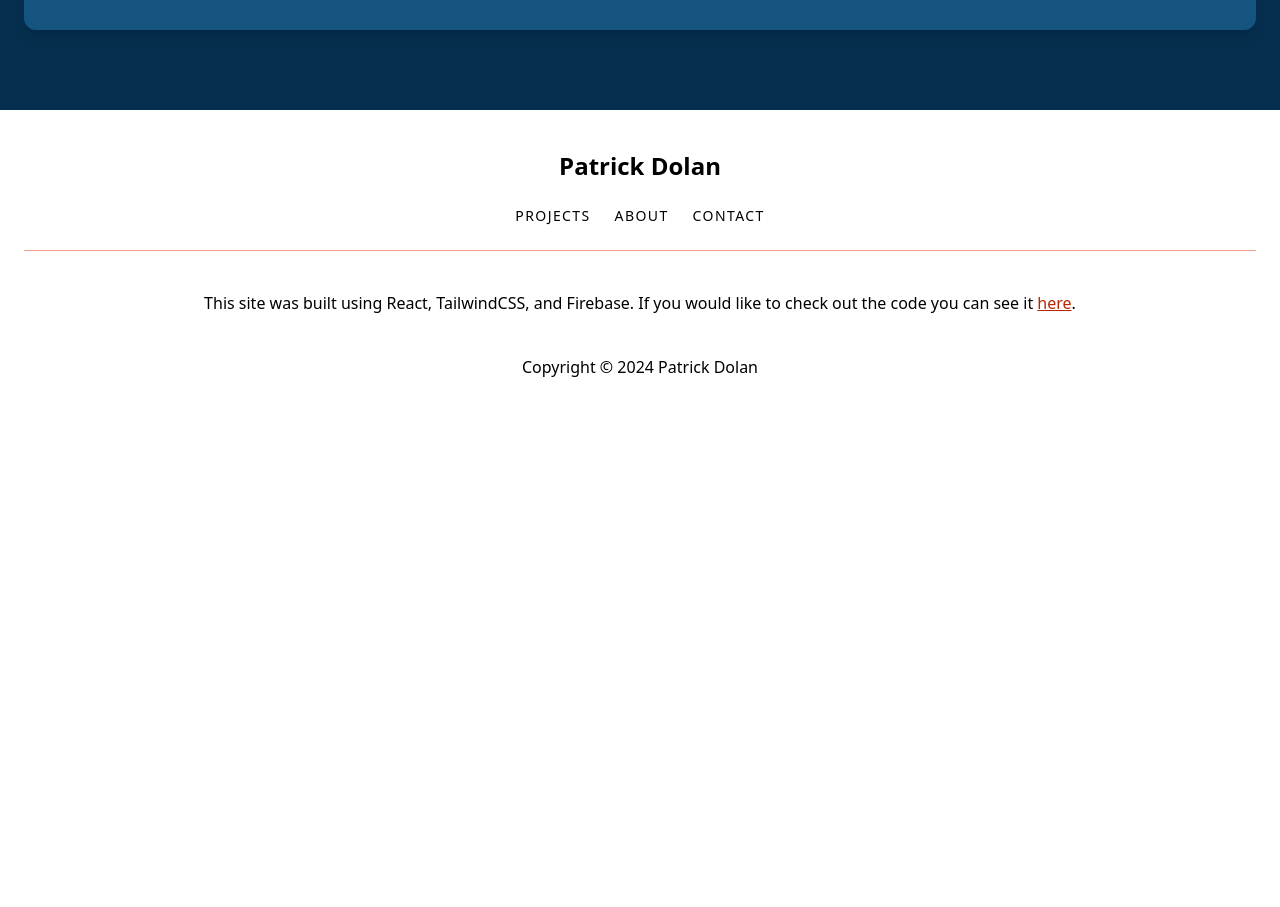
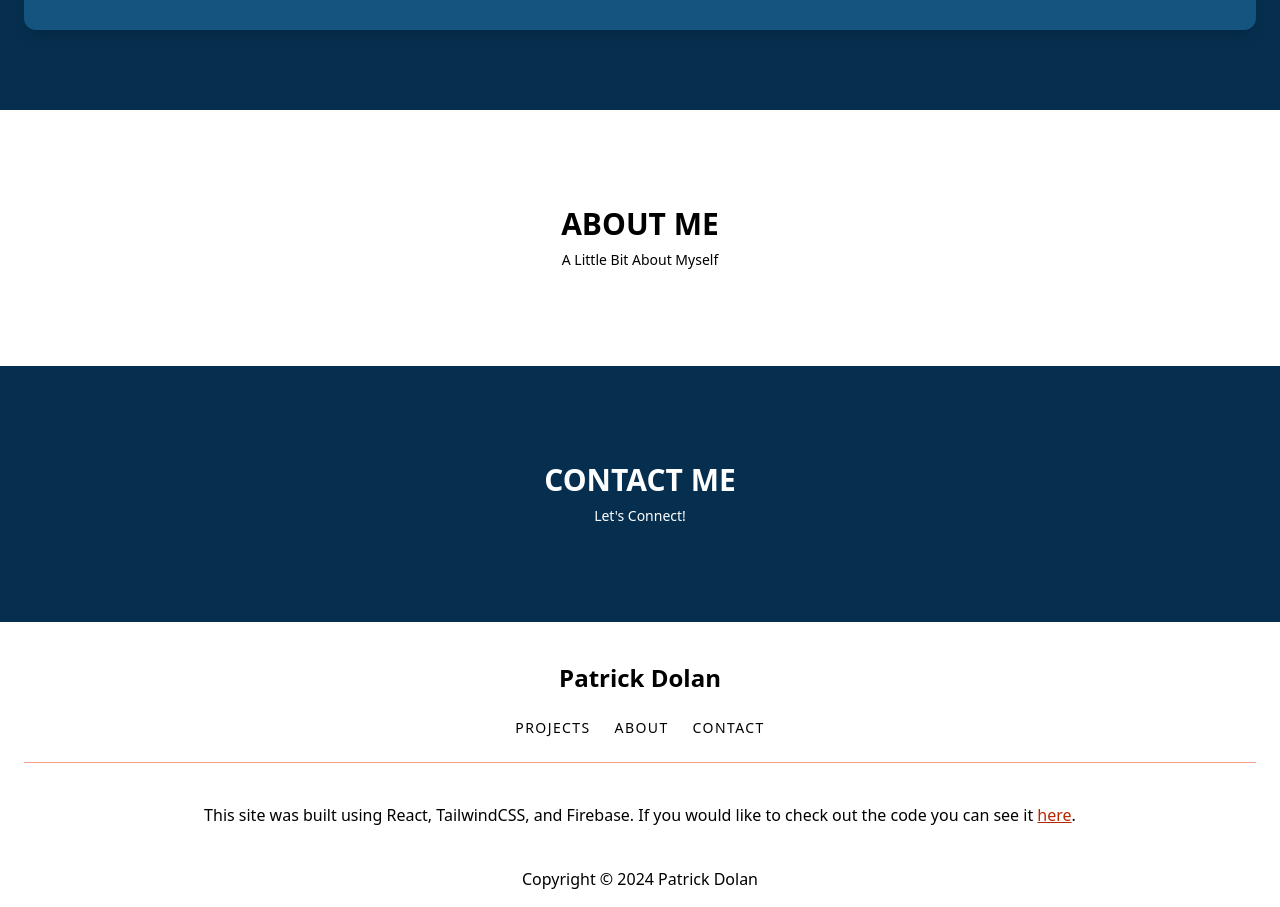
Before and after one commit to Patrick-Dolan/portfolio, a React (Vite) app: page / in a window 1280 px wide. Shown: the part 3496-4403 px from the top of the page. Before the commit the page ends 3915 px from the top, so only its background shows below. Built offline with nearby package versions, Linux system fonts and the light colour scheme.

Commit message:
add about and contact section

```diff
--- a/src/App.jsx
+++ b/src/App.jsx
@@ -1,4 +1,6 @@
 import NavBar from "./components/navigation/NavBar";
+import AboutSection from "./components/sections/AboutSection";
+import ContactSection from "./components/sections/ContactSection";
 import Footer from "./components/sections/Footer";
 import HeroSection from "./components/sections/HeroSection";
 import ProjectsSection from "./components/sections/ProjectsSection";
@@ -14,6 +16,8 @@ function App() {
         <HeroSection />
         <SkillsSection />
         <ProjectsSection />
+        <AboutSection />
+        <ContactSection />
       </main>
       <Footer />
     </div>
```
